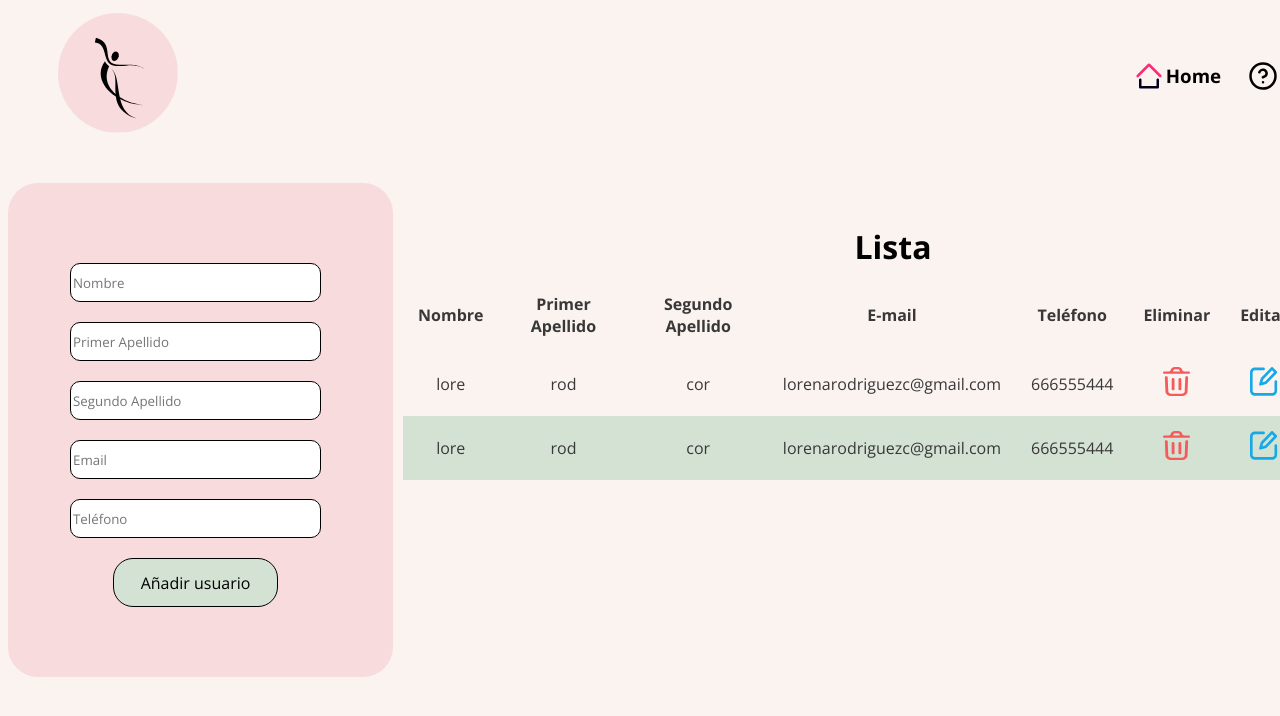
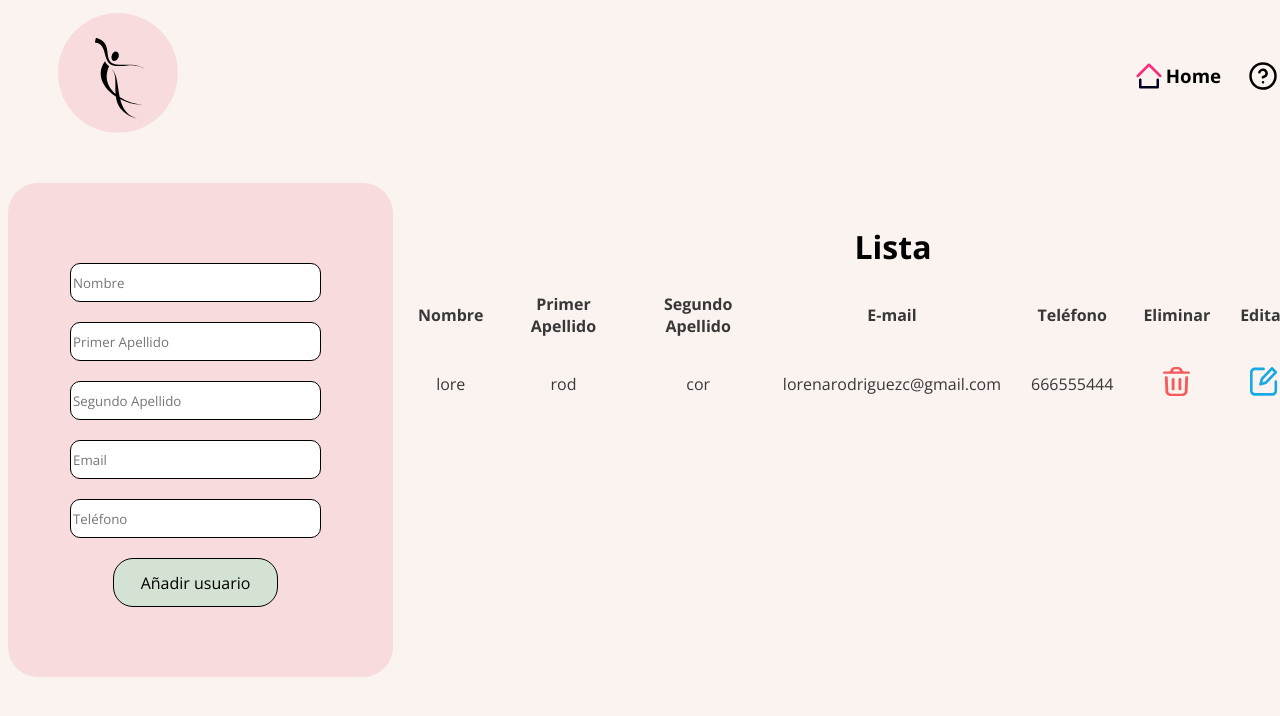
Before and after one commit to Lorena-Rodriguez/Proyecto_3, a React (Vite) app: page / in a window 1280 px wide. Shown: the top 716 px of the page. Built offline with nearby package versions, Linux system fonts and the light colour scheme; data requests are answered from the project's data file.

Commit message:
add comments

```diff
--- a/db.json
+++ b/db.json
@@ -7,14 +7,6 @@
       "secondLastName": "cor",
       "email": "lorenarodriguezc@gmail.com",
       "telephone": "666555444"
-    },
-    {
-      "id": "3c5d",
-      "name": "lore",
-      "lastName": "rod",
-      "secondLastName": "cor",
-      "email": "lorenarodriguezc@gmail.com",
-      "telephone": "666555444"
     }
   ]
 }
--- a/src/Project3.jsx
+++ b/src/Project3.jsx
@@ -3,6 +3,8 @@ import { useState, useEffect } from "react";
 import { UserService } from "./userservice";
 import "./project3.css"
 
+ //hemos usado useState para crear y actualizar las variables de usuario y de la lista de usuarios. "user" la inicializamos
+ //en un string vacío. "userList" inicializa en un array vacío.
 
 const UserList = () => {
 
@@ -58,7 +60,8 @@ const UserList = () => {
     }
 
 
-
+    //esta función coge el valor de "user" usando "setUser" y le asigna el valor del input, siendo el evento que dispara esta función
+    //cualquier cambio que un usuario haga en el input al editarlo
 
     function handlenameChange(e) {
         setUser({
@@ -92,11 +95,11 @@ const UserList = () => {
 
         // code es la representación ASCII decimal de la tecla presionada.
         var code = evt.which || evt.keyCode;
-console.log (code);
+        console.log(code);
         if (code === 8 || code === 9) {
             // Permitir retroceso (backspace) y tabulación (tab).
             return true;
-        } else if ((code >= 65 && code <= 90) || (code >= 97 && code <= 122)) {
+        } else if ((code >= 65 && code <= 90) || (code >= 105 && code <= 122)) {
             // Permitir letras (A-Z y a-z).
             return true;
         } else if ((code >= 48 && code <= 57) || (code >= 96 && code <= 105)) {
@@ -185,7 +188,7 @@ console.log (code);
                             <input type="email" htmlFor="email" name="email" id="email" value={user.email} onChange={handleemailChange} placeholder="Email" className="input" required />
                         </label>
                         <label>
-                            <input type="text" htmlFor="telephone" name="telephone" id="telephone" value={user.telephone} onChange={handletelephoneChange}  onKeyDown={(event) => valideNumKey(event)} placeholder="Teléfono" className="input" required />
+                            <input type="text" htmlFor="telephone" name="telephone" id="telephone" value={user.telephone} onChange={handletelephoneChange} onKeyDown={(event) => valideNumKey(event)} placeholder="Teléfono" className="input" required />
                         </label>
 
                         <button onClick={handleAddUserToList} className="send-button">Añadir usuario</button>
@@ -195,7 +198,9 @@ console.log (code);
 
                 {/* Tabla */}
 
-
+    {/* En el return usamos un .map() en el array userList para transformar sus elementos. .map() itera sobre cada elemento, lo transforma
+    y devuelve un array nuevo con los elementos transformados. Aquí lo usamos para asignar a cada elemento un <li> con su contenido
+     (que es un nombre, un string) */}
                 <section>
                     <div className="list">
 
--- a/src/userservice.js
+++ b/src/userservice.js
@@ -30,10 +30,10 @@ export const UserService = {
 
     },
     async updateUser(user) {
+
         await apiClient.patch(`/users/${user.id}`, user);
 
-        //await apiClient.patch("/users", currentlyUser)
-    },
+    }
 
 
 
```
Also changed, not shown: src/project3.css (+5 -4 lines). Lines whose indentation alone changed are shown as unchanged.
